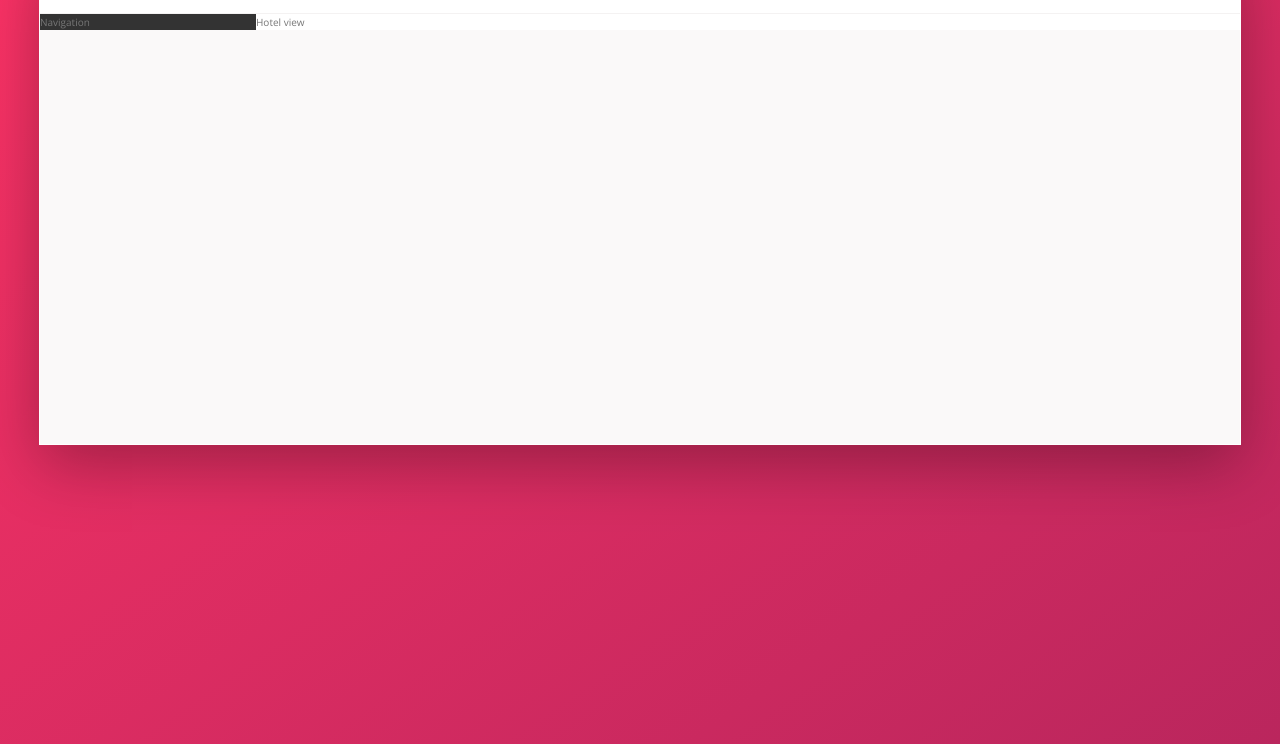
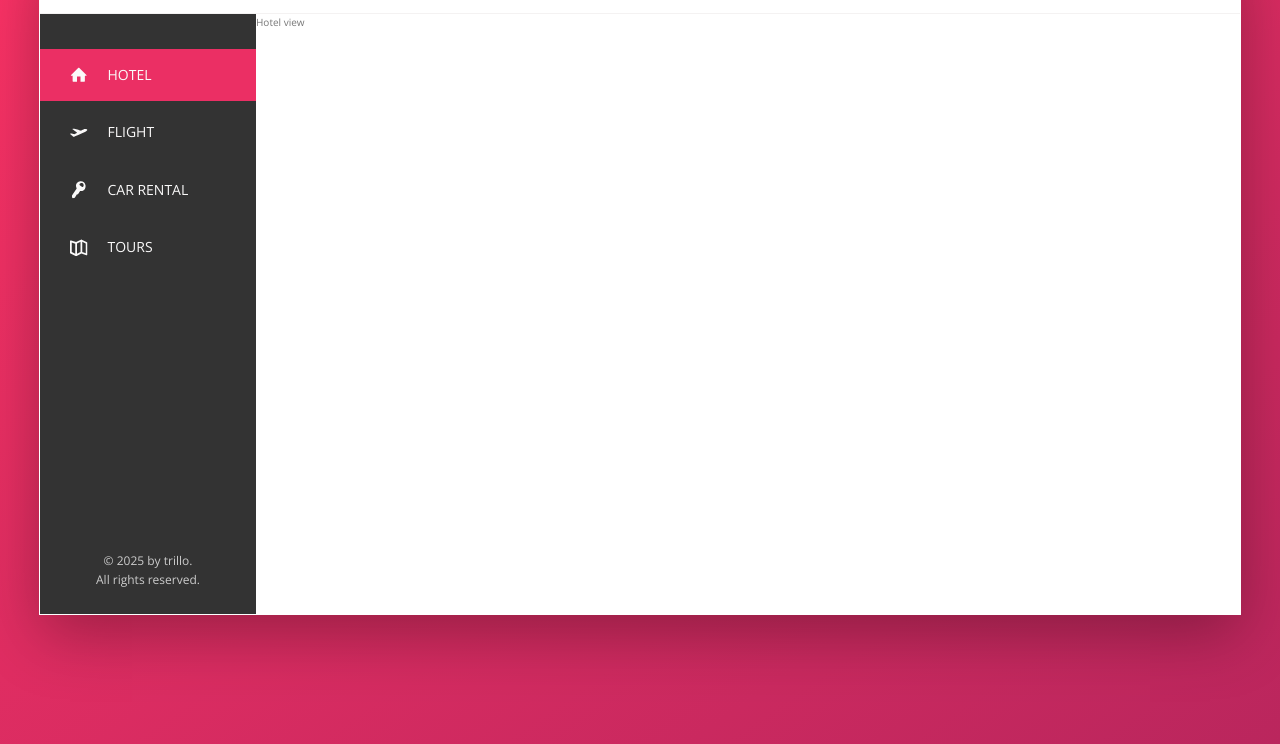
Before and after one commit to Kateryna-Borysenko/trillo, a website: page index.html in a window 1280 px wide. Shown: the part 136-880 px from the top of the page. Drawn offline with nearby package versions, Linux system fonts and the light colour scheme.

Commit message:
added Sidebar

```diff
--- a/index.html
+++ b/index.html
@@ -72,7 +72,59 @@
 				</nav>
 			</header>
 			<div class="content">
-				<nav class="sidebar">Navigation</nav>
+				<nav class="sidebar">
+					<ul class="side-nav">
+						<li class="side-nav__item side-nav__item--active">
+							<a
+								href="#"
+								class="side-nav__link"
+							>
+								<svg class="side-nav__icon">
+									<use xlink:href="img/sprite.svg#icon-home"></use>
+								</svg>
+								<span>Hotel</span>
+							</a>
+						</li>
+						<li class="side-nav__item">
+							<a
+								href="#"
+								class="side-nav__link"
+							>
+								<svg class="side-nav__icon">
+									<use xlink:href="img/sprite.svg#icon-aircraft-take-off"></use>
+								</svg>
+								<span>Flight</span>
+							</a>
+						</li>
+						<li class="side-nav__item">
+							<a
+								href="#"
+								class="side-nav__link"
+							>
+								<svg class="side-nav__icon">
+									<use xlink:href="img/sprite.svg#icon-key"></use>
+								</svg>
+								<span>Car rental</span>
+							</a>
+						</li>
+						<li class="side-nav__item">
+							<a
+								href="#"
+								class="side-nav__link"
+							>
+								<svg class="side-nav__icon">
+									<use xlink:href="img/sprite.svg#icon-map"></use>
+								</svg>
+								<span>Tours</span>
+							</a>
+						</li>
+					</ul>
+
+					<div class="legal">
+						&copy; 2025 by trillo.<br />
+						All rights reserved.
+					</div>
+				</nav>
 				<main class="hotel-view">Hotel view</main>
 			</div>
 		</div>
--- a/sass/_components.scss
+++ b/sass/_components.scss
@@ -108,3 +108,67 @@
 		margin-right: 1rem;
 	}
 }
+.side-nav {
+	font-size: 1.4rem;
+	list-style: none;
+	margin-top: 3.5rem;
+
+	&__item {
+		position: relative;
+
+		&:not(:last-child) {
+			margin-bottom: 0.5rem;
+		}
+	}
+
+	&__item::before {
+		content: '';
+		position: absolute;
+		top: 0;
+		left: 0;
+		height: 100%;
+		width: 3px;
+		background-color: var(--color-primary);
+		transform: scaleY(0);
+		transition: transform 0.2s, width 0.4s cubic-bezier(1, 0, 0, 1) 0.2s,
+			background-color 0.1s;
+	}
+
+	&__item:hover::before,
+	&__item--active::before {
+		transform: scaleY(1);
+		width: 100%;
+	}
+
+	&__item:active::before {
+		background-color: var(--color-primary-light);
+	}
+
+	&__link:link,
+	&__link:visited {
+		color: var(--color-grey-light-1);
+		text-decoration: none;
+		text-transform: uppercase;
+		display: block;
+		padding: 1.5rem 3rem;
+		position: relative;
+		z-index: 10;
+
+		display: flex;
+		align-items: center;
+	}
+
+	&__icon {
+		width: 1.75rem;
+		height: 1.75rem;
+		margin-right: 2rem;
+		fill: currentColor;
+	}
+}
+
+.legal {
+	font-size: 1.2rem;
+	color: var(--color-grey-light-4);
+	text-align: center;
+	padding: 2.5rem;
+}
--- a/sass/_layout.scss
+++ b/sass/_layout.scss
@@ -34,6 +34,7 @@
 
 .hotel-view {
 	background-color: #fff;
+	height: 60rem;
 
 	flex: 1; //занимает все доступное место
 }
```
Also changed, not shown: README.md (added), css/style.css, sass/main.css, 2 other files.
